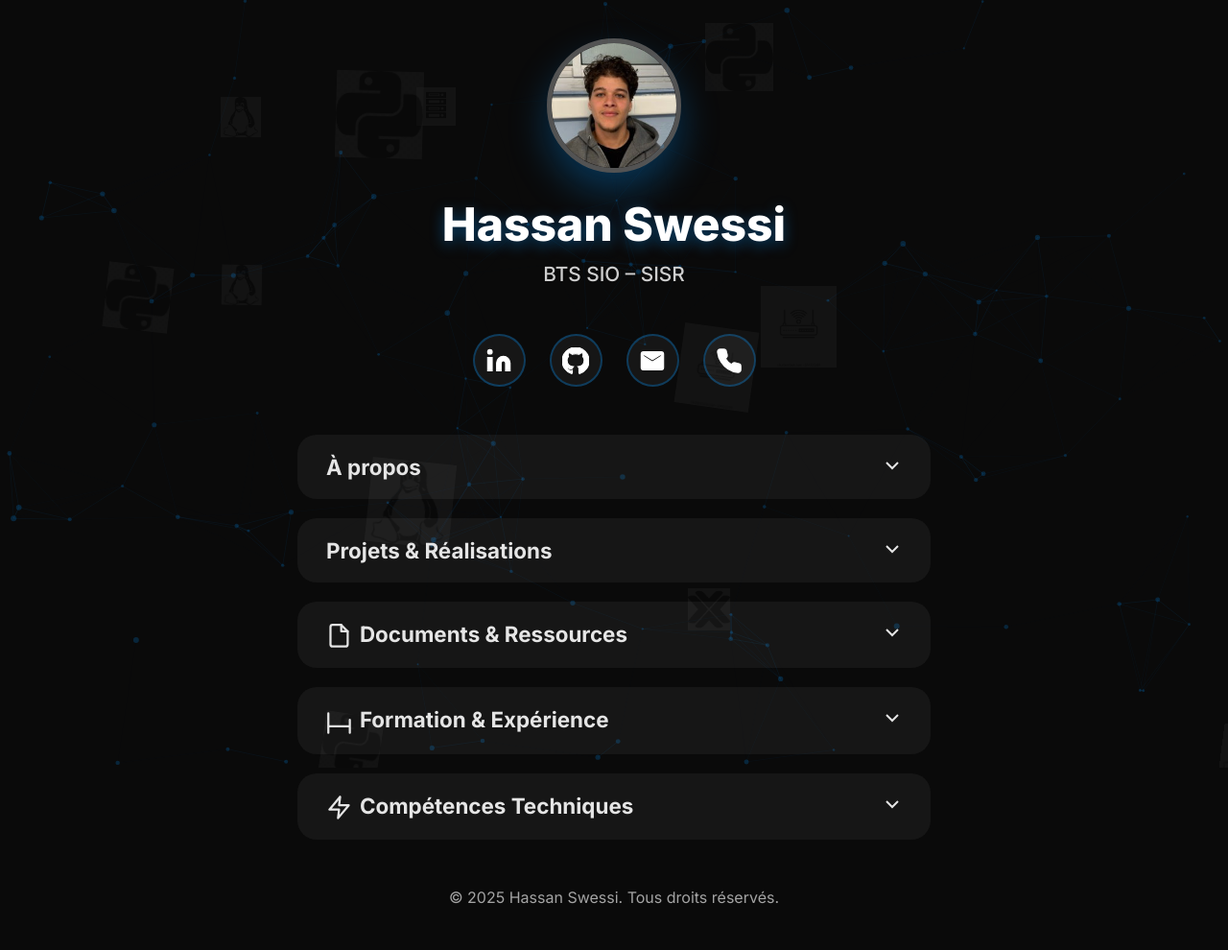
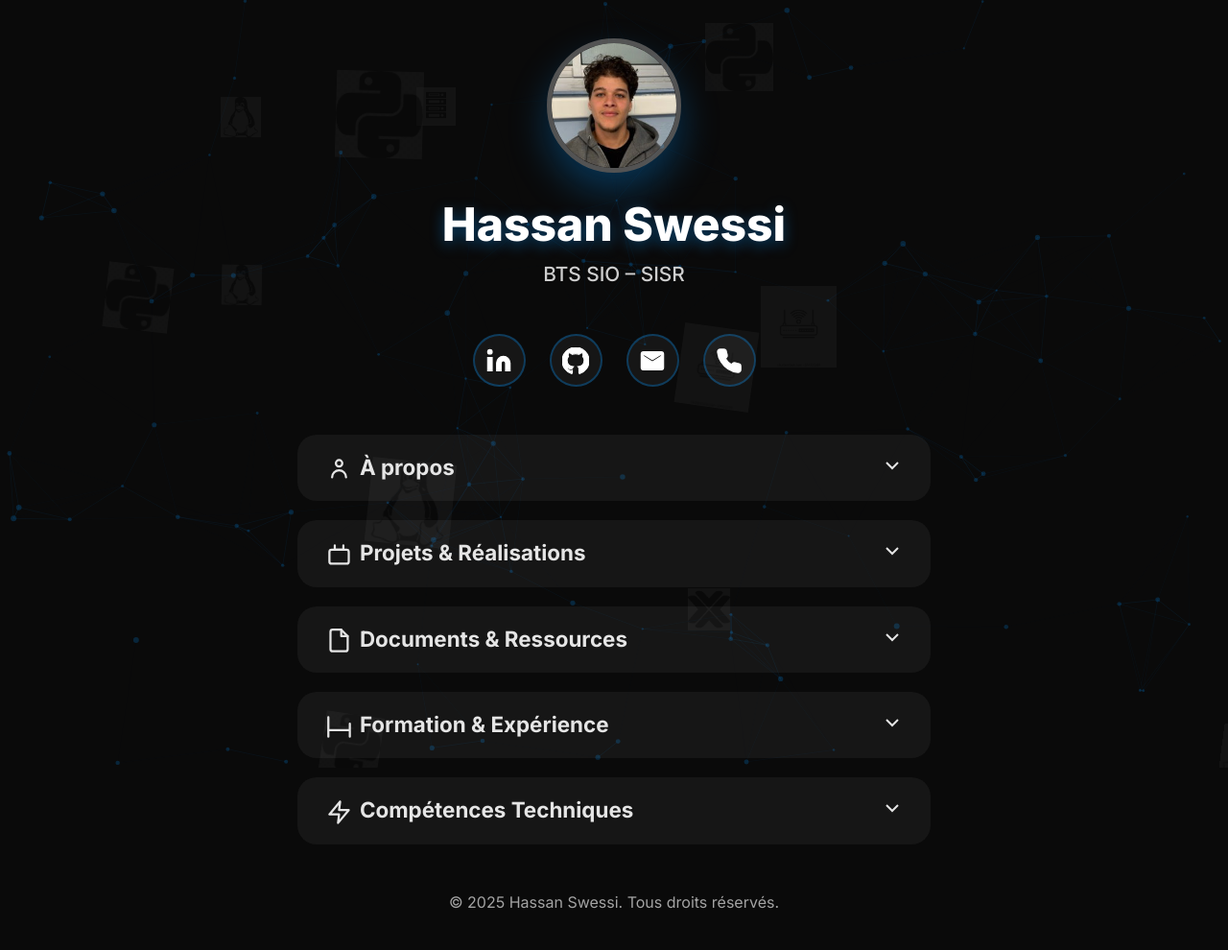
Before and after one commit to Hassanswessi/Hassanswessi.github.io, a plain HTML site: page index.html in a window 1280 px wide. Shown: the whole page at 96% size. Drawn offline with Linux system fonts and the light colour scheme; animation ran at ten frames a second.

Commit message:
mis a jour duporte folio

```diff
--- a/index.html
+++ b/index.html
@@ -58,7 +58,11 @@
         <!-- À PROPOS -->
         <div class="section-button" onclick="toggleSection(this)">
             <div class="section-header">
-                <div class="section-title">À propos</div>
+                <div class="section-title"><svg class="item-icon" viewBox="0 0 24 24" fill="none" stroke="currentColor"
+                        stroke-width="2">
+                        <circle cx="12" cy="7" r="3"></circle>
+                        <path d="M5.5 20a6.5 6.5 0 0 1 13 0"></path>
+                    </svg>À propos</div>
                 <svg class="chevron" xmlns="http://www.w3.org/2000/svg" fill="none" stroke="currentColor"
                     stroke-width="2">
                     <polyline points="6,9 12,15 18,9" />
@@ -80,7 +84,11 @@
         <!-- PROJETS -->
         <div class="section-button" onclick="toggleSection(this)">
             <div class="section-header">
-                <div class="section-title">Projets & Réalisations</div>
+                <div class="section-title"><svg class="item-icon" viewBox="0 0 24 24" fill="none" stroke="currentColor"
+                        stroke-width="2">
+                        <rect x="3" y="7" width="18" height="13" rx="2"></rect>
+                        <path d="M16 3v4H8V3"></path>
+                    </svg>Projets & Réalisations</div>
                 <svg class="chevron" xmlns="http://www.w3.org/2000/svg" fill="none" stroke="currentColor"
                     stroke-width="2">
                     <polyline points="6,9 12,15 18,9" />
```
